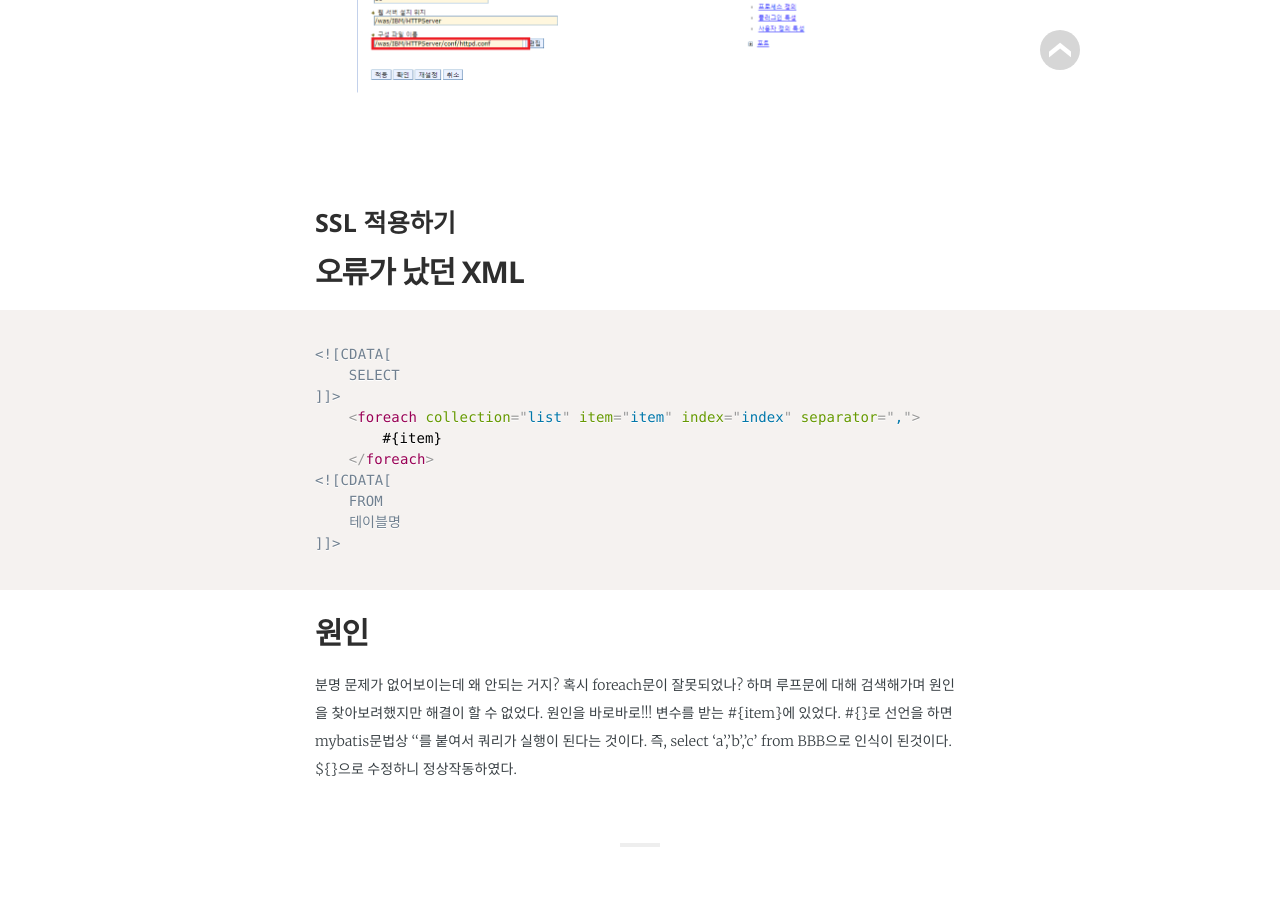
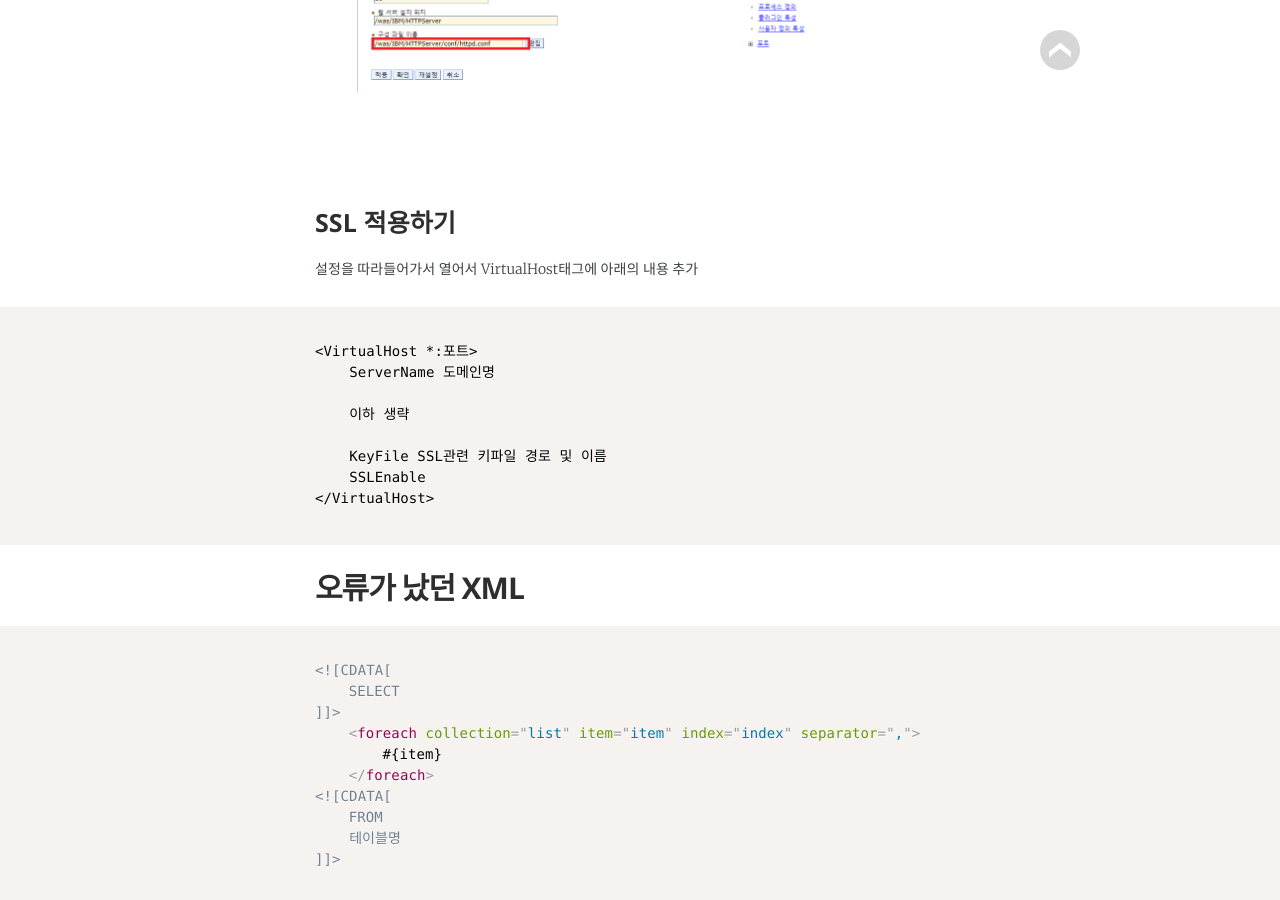
Before and after one commit to jwillmer/jekyllDecent, a Jekyll site: the page built from _posts/2019-03-13-websphere1.md, in a window 1280 px wide and 900 px high, scrolled down 1174 px. Built offline with Jekyll 4.4.1, drawn with Linux system fonts in a browser that asks for light colours; some web fonts are replaced.

Commit message:
Update 2019-03-13-websphere1.md

````diff
--- a/_posts/2019-03-13-websphere1.md
+++ b/_posts/2019-03-13-websphere1.md
@@ -34,6 +34,20 @@ SSL은 일반적으로 Web Server에 적용한다. 따라서 콘솔에서 Web Se
 
 ### SSL 적용하기
 
+설정을 따라들어가서 열어서 VirtualHost태그에 아래의 내용 추가
+
+```text
+
+<VirtualHost *:포트>
+    ServerName 도메인명
+
+    이하 생략
+
+    KeyFile SSL관련 키파일 경로 및 이름
+    SSLEnable
+</VirtualHost>
+
+```
 
 ## 오류가 났던 XML
 
````
